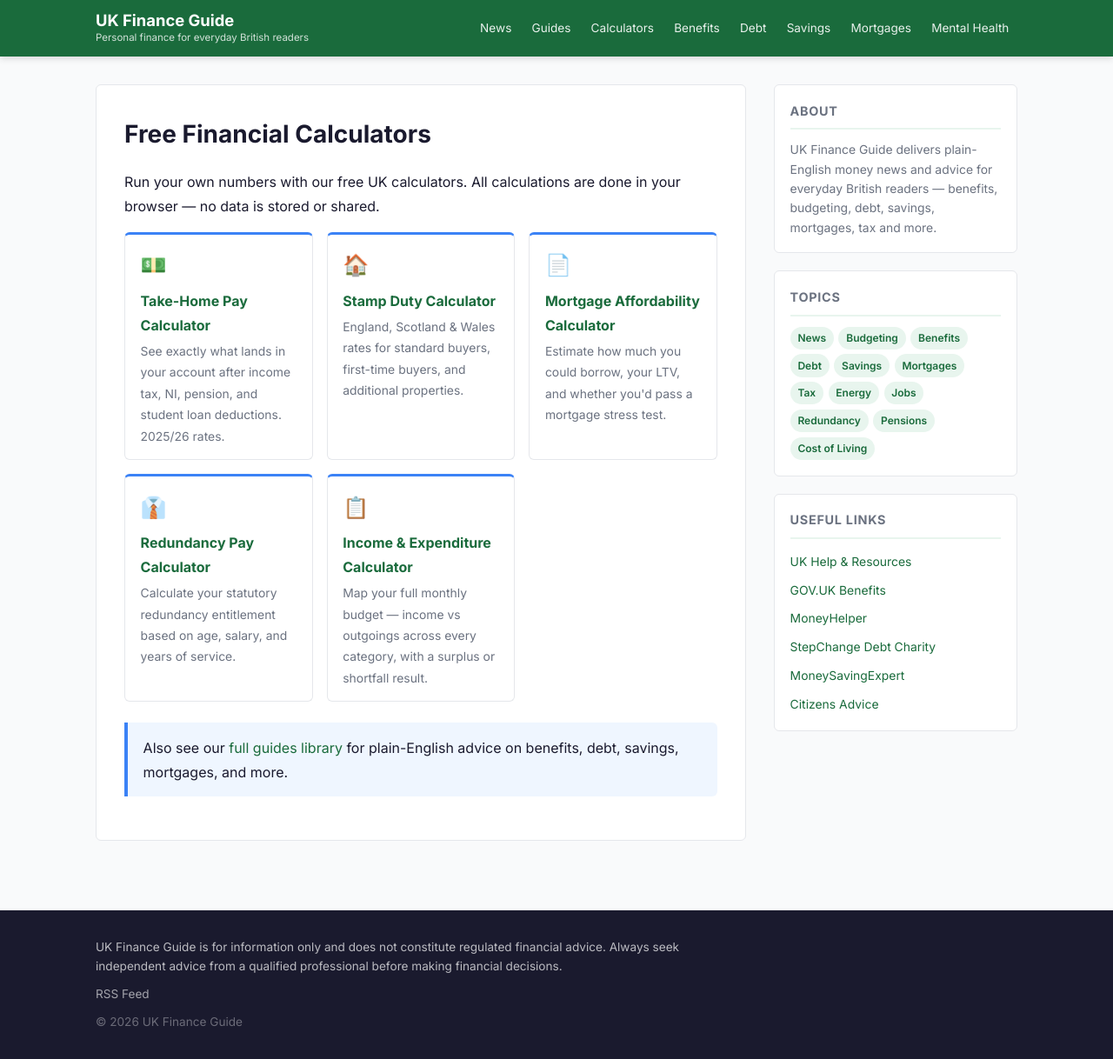
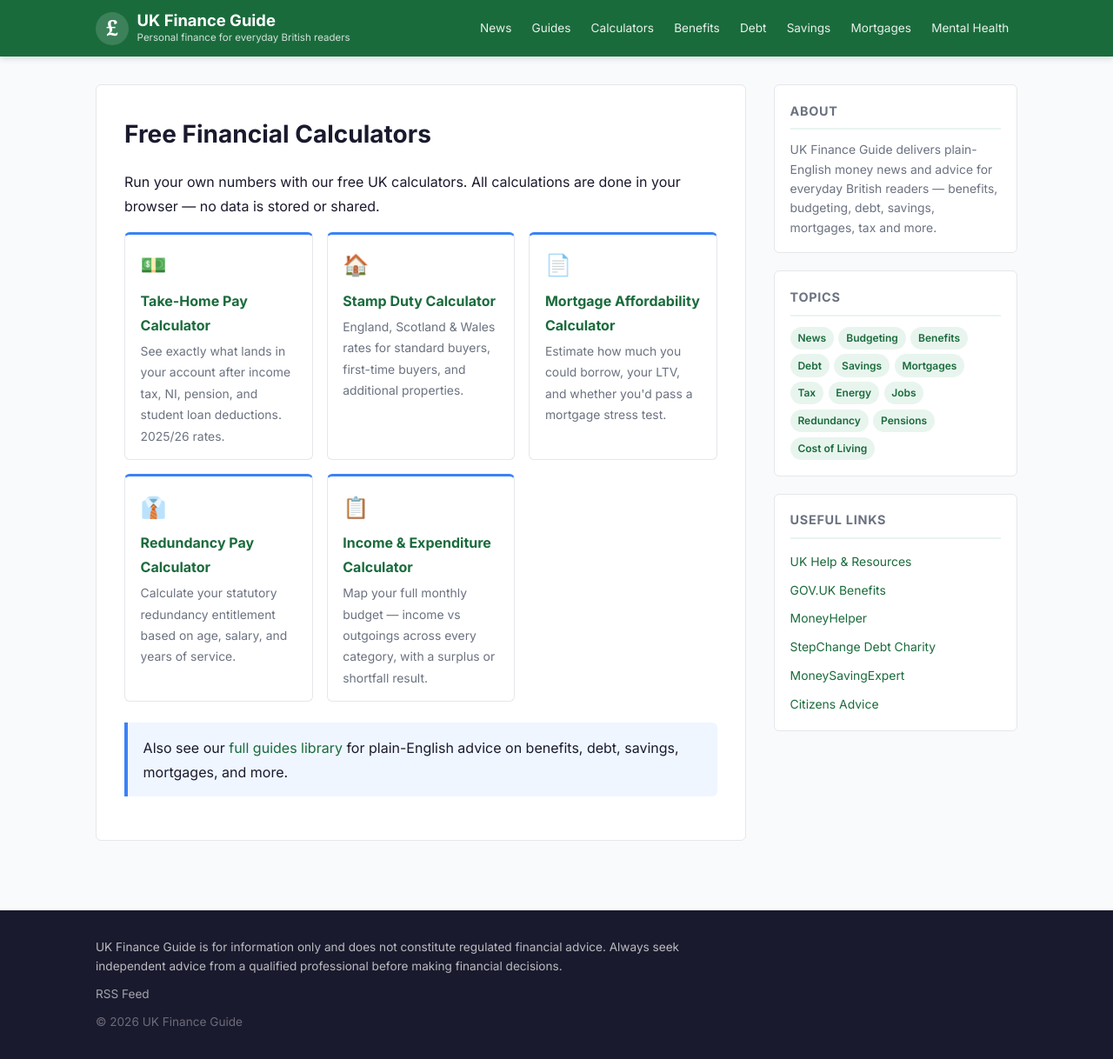
Before and after one commit to tetsuakira-vk/ukfinance, a Jekyll site: the page built from calculators/index.html, in a window 1280 px wide and 1218 px high. Shown: the whole window at 87% size. Built offline with Jekyll 4.4.1, drawn with Linux system fonts in a browser that asks for light colours.

Commit message:
Add favicon and logo icon to site header
Co-Authored-By: Claude Sonnet 4.6 <noreply@anthropic.com>

```diff
--- a/_layouts/default.html
+++ b/_layouts/default.html
@@ -8,6 +8,7 @@
   <link rel="stylesheet" href="{{ '/assets/css/main.css' | relative_url }}">
   <link rel="preconnect" href="https://fonts.googleapis.com">
   <link href="https://fonts.googleapis.com/css2?family=Inter:wght@400;500;600;700&display=swap" rel="stylesheet">
+  <link rel="icon" type="image/svg+xml" href="{{ '/assets/images/favicon.svg' | relative_url }}">
   <link rel="alternate" type="application/atom+xml" title="{{ site.title }}" href="{{ '/feed.xml' | relative_url }}">
 </head>
 <body>
@@ -16,8 +17,14 @@
     <div class="container">
       <div class="header-inner">
         <a href="{{ '/' | relative_url }}" class="site-logo">
-          <span class="logo-text">UK Finance Guide</span>
-          <span class="logo-sub">Personal finance for everyday British readers</span>
+          <svg class="logo-icon" xmlns="http://www.w3.org/2000/svg" viewBox="0 0 64 64" aria-hidden="true">
+            <circle cx="32" cy="32" r="32" fill="#fff" opacity="0.15"/>
+            <text x="32" y="46" font-family="Georgia, serif" font-size="42" font-weight="bold" fill="white" text-anchor="middle">£</text>
+          </svg>
+          <span class="logo-text-wrap">
+            <span class="logo-text">UK Finance Guide</span>
+            <span class="logo-sub">Personal finance for everyday British readers</span>
+          </span>
         </a>
         <nav class="site-nav">
           <a href="{{ '/' | relative_url }}">News</a>
--- a/assets/css/main.css
+++ b/assets/css/main.css
@@ -56,11 +56,19 @@ img { max-width: 100%; height: auto; display: block; }
 
 .site-logo {
   display: flex;
-  flex-direction: column;
+  flex-direction: row;
+  align-items: center;
+  gap: 0.6rem;
   color: var(--white);
   text-decoration: none;
   flex-shrink: 0;
 }
+.logo-icon {
+  width: 38px;
+  height: 38px;
+  flex-shrink: 0;
+}
+.logo-text-wrap { display: flex; flex-direction: column; }
 .logo-text { font-size: 1.15rem; font-weight: 700; line-height: 1.2; }
 .logo-sub  { font-size: 0.72rem; opacity: 0.8; }
 
```
Also changed, not shown: assets/images/favicon.svg (added).
